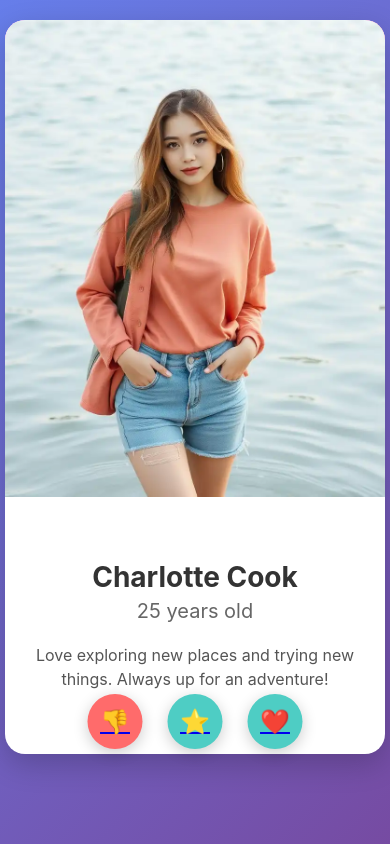
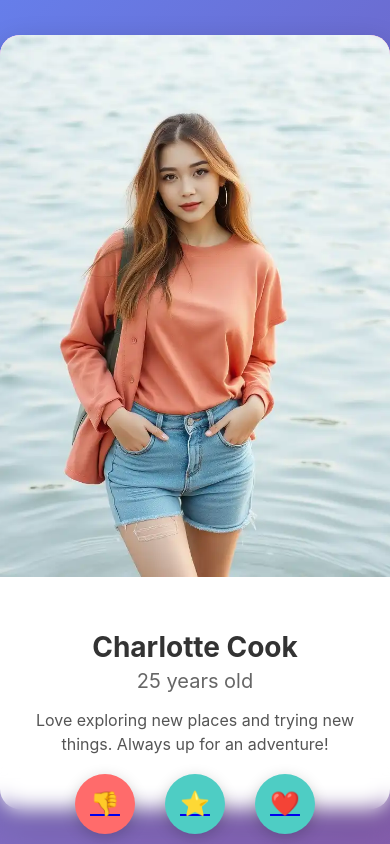
Before and after one commit to TheCoooDer/DatingBuddy, a plain HTML site: page index.html in a window 390 px wide. Drawn offline with Linux system fonts and the light colour scheme.

Commit message:
Update index.html

```diff
--- a/index.html
+++ b/index.html
@@ -17,19 +17,16 @@
             min-height: 100vh;
             display: flex;
             flex-direction: column;
-            overflow-x: hidden;
+            overflow: hidden;
             position: relative;
         }
 
         .app-container {
             width: 100%;
-            max-width: 500px; /* Increased max-width */
-            height: calc(100vh - 70px);
+            height: 100vh;
             display: flex;
             flex-direction: column;
-            margin: 0 auto;
             position: relative;
-            padding: 0 10px;
         }
 
         .card-container {
@@ -39,10 +36,12 @@
             display: flex;
             align-items: center;
             justify-content: center;
+            overflow: hidden;
         }
 
         .profile-card {
             width: 100%;
+            max-width: 500px;
             background: white;
             border-radius: 20px;
             box-shadow: 0 10px 30px rgba(0, 0, 0, 0.2);
@@ -51,7 +50,7 @@
             transition: transform 0.3s ease, box-shadow 0.3s ease;
             user-select: none;
             -webkit-user-select: none;
-            height: calc(100% - 30px);
+            height: calc(100% - 80px);
             display: flex;
             flex-direction: column;
         }
@@ -66,7 +65,7 @@
 
         .profile-image-container {
             width: 100%;
-            height: 70%; /* Increased image height */
+            height: 75%;
             border-radius: 20px 20px 0 0;
             overflow: hidden;
             position: relative;
@@ -80,7 +79,7 @@
         }
 
         .profile-info {
-            padding: 25px;
+            padding: 20px;
             text-align: center;
             flex: 1;
             display: flex;
@@ -89,45 +88,48 @@
         }
 
         .profile-name {
-            font-size: 32px; /* Increased font size */
+            font-size: 32px;
             font-weight: 700;
             color: #333;
             margin-bottom: 5px;
         }
 
         .profile-age {
-            font-size: 22px; /* Increased font size */
+            font-size: 22px;
             color: #666;
-            margin-bottom: 20px;
+            margin-bottom: 15px;
         }
 
         .profile-bio {
-            font-size: 18px; /* Increased font size */
+            font-size: 18px;
             color: #555;
             line-height: 1.5;
         }
 
         .action-buttons {
             position: absolute;
-            bottom: 25px;
-            left: 50%;
-            transform: translateX(-50%);
+            bottom: 0;
+            left: 0;
+            right: 0;
             display: flex;
-            gap: 25px; /* Increased gap */
+            justify-content: center;
+            gap: 30px;
+            padding: 20px 0 10px;
             z-index: 101;
-            padding: 0 15px;
+            background: rgba(255, 255, 255, 0.1);
+            backdrop-filter: blur(10px);
         }
 
         .action-btn {
-            width: 65px; /* Increased button size */
-            height: 65px; /* Increased button size */
+            width: 70px;
+            height: 70px;
             border-radius: 50%;
             border: none;
             cursor: pointer;
             display: flex;
             align-items: center;
             justify-content: center;
-            font-size: 28px; /* Increased icon size */
+            font-size: 30px;
             transition: transform 0.2s ease, box-shadow 0.2s ease;
             box-shadow: 0 4px 15px rgba(0, 0, 0, 0.2);
         }
@@ -159,19 +161,19 @@
             position: absolute;
             top: 50%;
             transform: translateY(-50%);
-            font-size: 70px; /* Increased indicator size */
+            font-size: 70px;
             opacity: 0;
             transition: opacity 0.3s ease;
             pointer-events: none;
         }
 
         .swipe-indicator.left {
-            left: 40px; /* Increased spacing */
+            left: 40px;
             color: #ff6b6b;
         }
 
         .swipe-indicator.right {
-            right: 40px; /* Increased spacing */
+            right: 40px;
             color: #4ecdc4;
         }
 
@@ -184,35 +186,34 @@
             padding: 40px;
             color: white;
             width: 100%;
-            flex: 1;
+            height: 100%;
             display: flex;
             flex-direction: column;
             justify-content: center;
+            align-items: center;
         }
 
         .empty-state h2 {
-            font-size: 36px; /* Increased font size */
+            font-size: 36px;
             margin-bottom: 20px;
         }
 
         .empty-state p {
-            font-size: 20px; /* Increased font size */
+            font-size: 20px;
             opacity: 0.9;
-            margin-bottom: 25px;
+            margin-bottom: 30px;
         }
 
         .restart-btn {
-            margin-top: 20px;
             padding: 15px 30px;
             background: white;
             color: #667eea;
             border: none;
             border-radius: 30px;
-            font-size: 18px; /* Increased font size */
+            font-size: 18px;
             font-weight: 600;
             cursor: pointer;
             transition: transform 0.2s ease;
-            align-self: center;
         }
 
         .restart-btn:hover {
@@ -227,22 +228,18 @@
             color: white;
             padding: 8px 16px;
             border-radius: 20px;
-            font-size: 16px; /* Increased font size */
+            font-size: 16px;
             backdrop-filter: blur(10px);
         }
 
         @media (max-width: 480px) {
-            .app-container {
-                max-width: 100%;
-                padding: 5px;
-            }
-
             .profile-card {
                 max-width: 100%;
+                height: calc(100% - 70px);
             }
 
             .profile-image-container {
-                height: 65%;
+                height: 70%;
             }
 
             .profile-name {
@@ -258,8 +255,8 @@
             }
 
             .action-btn {
-                width: 55px;
-                height: 55px;
+                width: 60px;
+                height: 60px;
                 font-size: 24px;
             }
 
```
